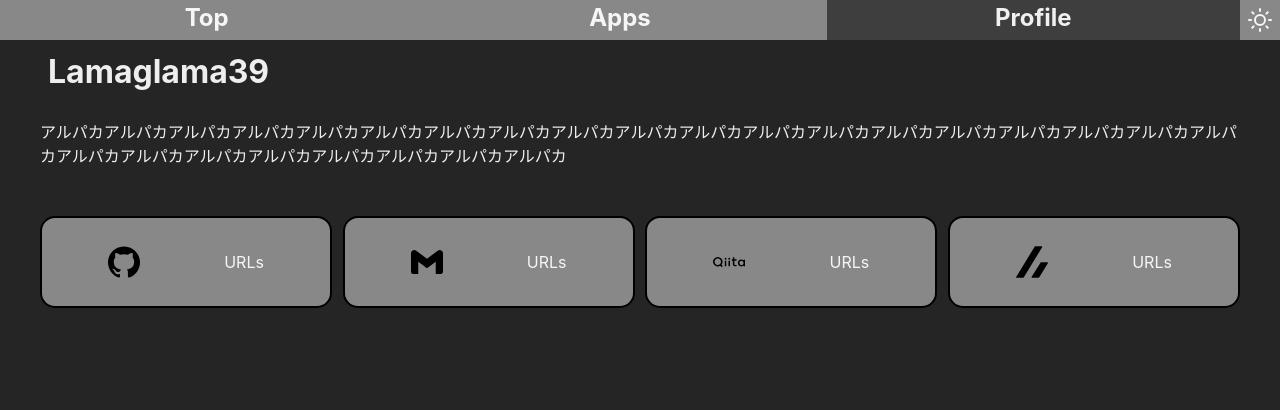
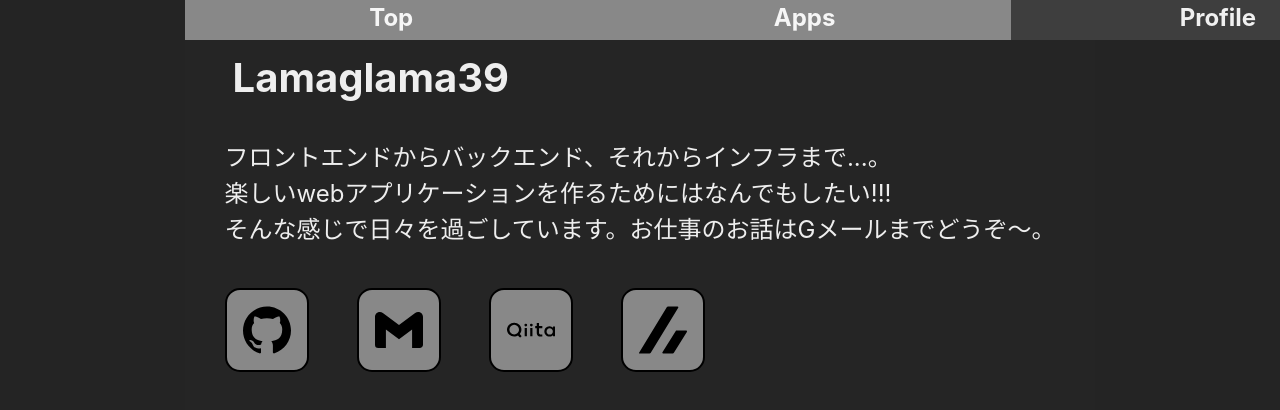
Before and after one commit to Lamaglama39/About-Lamaglama39, a React (Vite) app: page /profile in a window 1280 px wide. Shown: the top 410 px of the page. Built offline with nearby package versions, Linux system fonts and the light colour scheme.

Commit message:
:recycle: ProfilePage全体のスタイリング           ProfilePageのbuttonリンクの追加

```diff
--- a/src/components/ProfileCard.jsx
+++ b/src/components/ProfileCard.jsx
@@ -2,16 +2,17 @@ import { ProfileCardList } from "./ProfileCardList";
 
 export const ProfileCard = () => {
   const CardList = [
-    { IconName: "SiGithub", UrlLink: "URLs" },
+    { IconName: "SiGithub", UrlLink: "https://github.com/Lamaglama39" },
     { IconName: "SiGmail", UrlLink: "URLs" },
-    { IconName: "SiQiita", UrlLink: "URLs" },
-    { IconName: "SiZenn", UrlLink: "URLs" },
+    { IconName: "SiQiita", UrlLink: "https://qiita.com/Lamaglama39" },
+    { IconName: "SiZenn", UrlLink: "https://zenn.dev/lamaglama39" },
   ];
 
   return (
     <>
       {CardList.map((Card) => (
         <ProfileCardList
+          key={Card.IconName}
           IconName={Card.IconName}
           UrlLink={Card.UrlLink}
         ></ProfileCardList>
--- a/src/components/ProfileCardList.jsx
+++ b/src/components/ProfileCardList.jsx
@@ -1,21 +1,29 @@
 import { Box } from "@chakra-ui/react";
-import { ProfileInfoIcon } from "./ProfileInfoIcon";
+import PropTypes from "prop-types";
+import { Link } from "@chakra-ui/react";
+import { ProfileIcon } from "../utils/ProfileIcon";
 
 export const ProfileCardList = ({ IconName, UrlLink }) => {
+  const IconComponent = ProfileIcon[IconName];
+
   return (
+    <Link href={UrlLink} isExternal marginRight={["", "", "6vh"]}>
       <Box
         border={"2px solid black"}
-      padding={"2%"}
+        padding={"2vh"}
         display={"flex"}
-      justifyContent={"space-around"}
-      alignItems={"center"}
-      w={["80%", "calc(50% - 10%)", "calc(25% - 5%)"]}
-      h={["5vh"]}
+        textAlign={"center"}
         borderRadius={"15px"}
-      marginTop={"4vh"}
+        marginTop={"2vh"}
         className="cardBox"
       >
-      <ProfileInfoIcon IconName={IconName} UrlLink={UrlLink}></ProfileInfoIcon>
+        {IconComponent}
       </Box>
+    </Link>
   );
 };
+
+ProfileCardList.propTypes = {
+  IconName: PropTypes.string.isRequired,
+  UrlLink: PropTypes.string.isRequired,
+};
--- a/src/components/ProfileContents.jsx
+++ b/src/components/ProfileContents.jsx
@@ -10,9 +10,8 @@ export const ProfileContents = () => {
         <ProfileText></ProfileText>
         <Box
           display={"flex"}
-          alignItems={"center"}
-          flexFlow={["column", "row wrap", "row wrap"]}
-          justifyContent={"space-between"}
+          flexFlow={["row wrap"]}
+          justifyContent={["space-around", "space-around", "left"]}
         >
           <ProfileCard></ProfileCard>
         </Box>
--- a/src/components/ProfileInfoIcon.jsx
+++ b/src/components/ProfileInfoIcon.jsx
@@ -1,6 +1,7 @@
+import { Link } from "@chakra-ui/react";
 import { IconContext } from "react-icons";
-import { Text } from "@chakra-ui/react";
 import { SiGithub, SiGmail, SiQiita, SiZenn } from "react-icons/si";
+import PropTypes from "prop-types";
 
 export const ProfileInfoIcon = ({ IconName, UrlLink }) => {
   const iconMapping = {
@@ -13,11 +14,15 @@ export const ProfileInfoIcon = ({ IconName, UrlLink }) => {
   const IconComponent = iconMapping[IconName];
 
   return (
-    <>
+    <Link href={UrlLink} isExternal>
       <IconContext.Provider value={{ color: "black", size: "4vh" }}>
         {IconComponent}
       </IconContext.Provider>
-      <Text>{UrlLink}</Text>
-    </>
+    </Link>
   );
 };
+
+ProfileInfoIcon.propTypes = {
+  IconName: PropTypes.string.isRequired,
+  UrlLink: PropTypes.string.isRequired,
+};
--- a/src/components/ProfileText.jsx
+++ b/src/components/ProfileText.jsx
@@ -1,13 +1,23 @@
+import React from "react";
 import { TitleText } from "../components/TitleText";
 import { Text } from "@chakra-ui/react";
 import { Box } from "@chakra-ui/react";
+import { ProfileTopContents } from "../utils/ProfileTopContents";
 
 export const ProfileText = () => {
   return (
     <Box w="100%">
-      <TitleText title={"Lamaglama39"} size={"4vh"}></TitleText>
-      <Text>
-        アルパカアルパカアルパカアルパカアルパカアルパカアルパカアルパカアルパカアルパカアルパカアルパカアルパカアルパカアルパカアルパカアルパカアルパカアルパカアルパカアルパカアルパカアルパカアルパカアルパカアルパカアルパカ
+      <TitleText
+        title={ProfileTopContents.Name}
+        size={["24px", "32px", "40px"]}
+      ></TitleText>
+      <Text fontSize={["16px", "16px", "24px"]}>
+        {ProfileTopContents.Comment.split("\n").map((line, idx) => (
+          <React.Fragment key={idx}>
+            {line}
+            <br />
+          </React.Fragment>
+        ))}
       </Text>
     </Box>
   );
--- /dev/null
+++ b/src/utils/ProfileIcon.jsx
@@ -0,0 +1,15 @@
+import { SiGithub, SiGmail, SiQiita, SiZenn } from "react-icons/si";
+import { Icon } from "@chakra-ui/react";
+
+const iconStyle = {
+  w: ["2vh", "4vh", "6vh"],
+  h: ["2vh", "4vh", "6vh"],
+  color: "black",
+};
+
+export const ProfileIcon = {
+  SiGithub: <Icon as={SiGithub} {...iconStyle} />,
+  SiGmail: <Icon as={SiGmail} {...iconStyle} />,
+  SiQiita: <Icon as={SiQiita} {...iconStyle} />,
+  SiZenn: <Icon as={SiZenn} {...iconStyle} />,
+};
--- /dev/null
+++ b/src/utils/ProfileTopContents.jsx
@@ -0,0 +1,5 @@
+export const ProfileTopContents = {
+  Name: "Lamaglama39",
+  Comment:
+    "フロントエンドからバックエンド、それからインフラまで...。\n楽しいwebアプリケーションを作るためにはなんでもしたい!!!\nそんな感じで日々を過ごしています。お仕事のお話はGメールまでどうぞ～。",
+};
```
Lines whose indentation alone changed are shown as unchanged.
